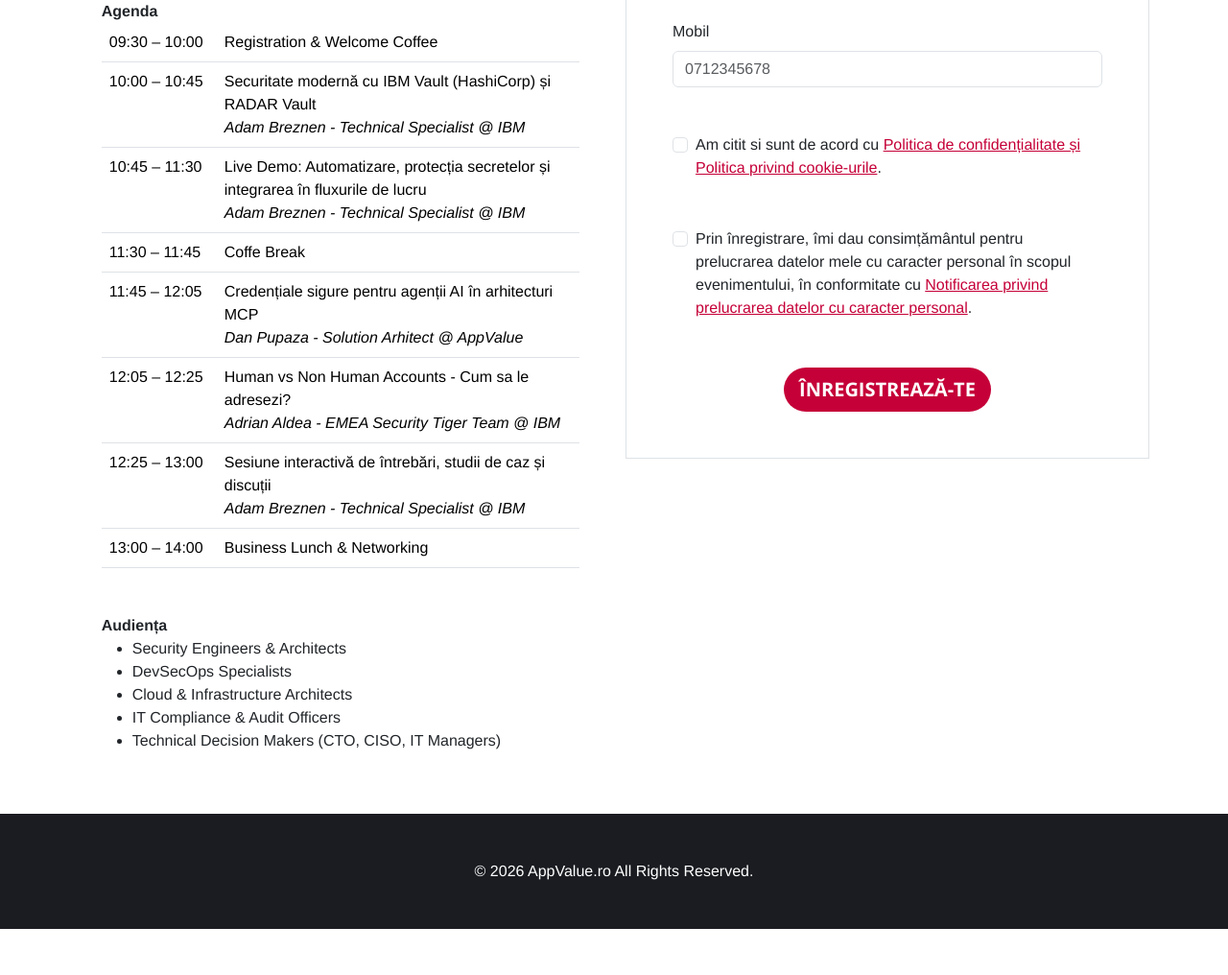
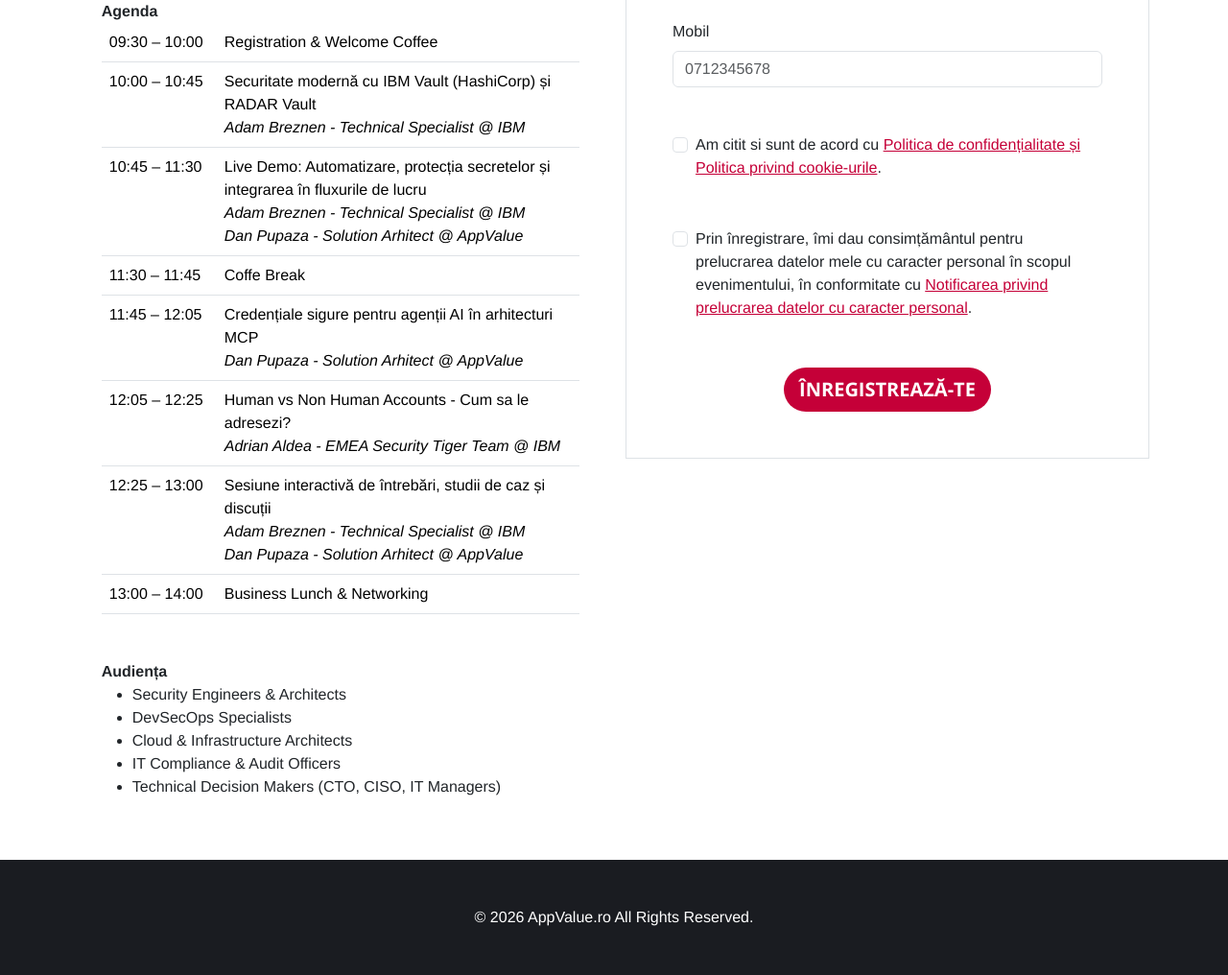
Before and after one commit to dgpupaza/x-www-appvalue-ro, a plain HTML site: page registration/index.html in a window 1280 px wide. Shown: the part 1121-2137 px from the top of the page at 96% size. Before the commit the page ends 2089 px from the top, so only its background shows below. Drawn offline with nearby package versions, Linux system fonts and the light colour scheme.

Commit message:
Update presenters

```diff
--- a/registration/index.html
+++ b/registration/index.html
@@ -90,6 +90,7 @@
                     <td>
                       Live Demo: Automatizare, protecția secretelor și integrarea în fluxurile de lucru
                       <div style="font-style: italic;">Adam Breznen - Technical Specialist @ IBM</div>
+                      <div style="font-style: italic;">Dan Pupaza - Solution Arhitect @ AppValue</div>
                     </td>
                   </tr>
                   <tr>
@@ -115,6 +116,7 @@
                     <td>
                       Sesiune interactivă de întrebări, studii de caz și discuții
                       <div style="font-style: italic;">Adam Breznen - Technical Specialist @ IBM</div>
+                      <div style="font-style: italic;">Dan Pupaza - Solution Arhitect @ AppValue</div>
                     </td>
                   </tr>
                   <tr>
```
